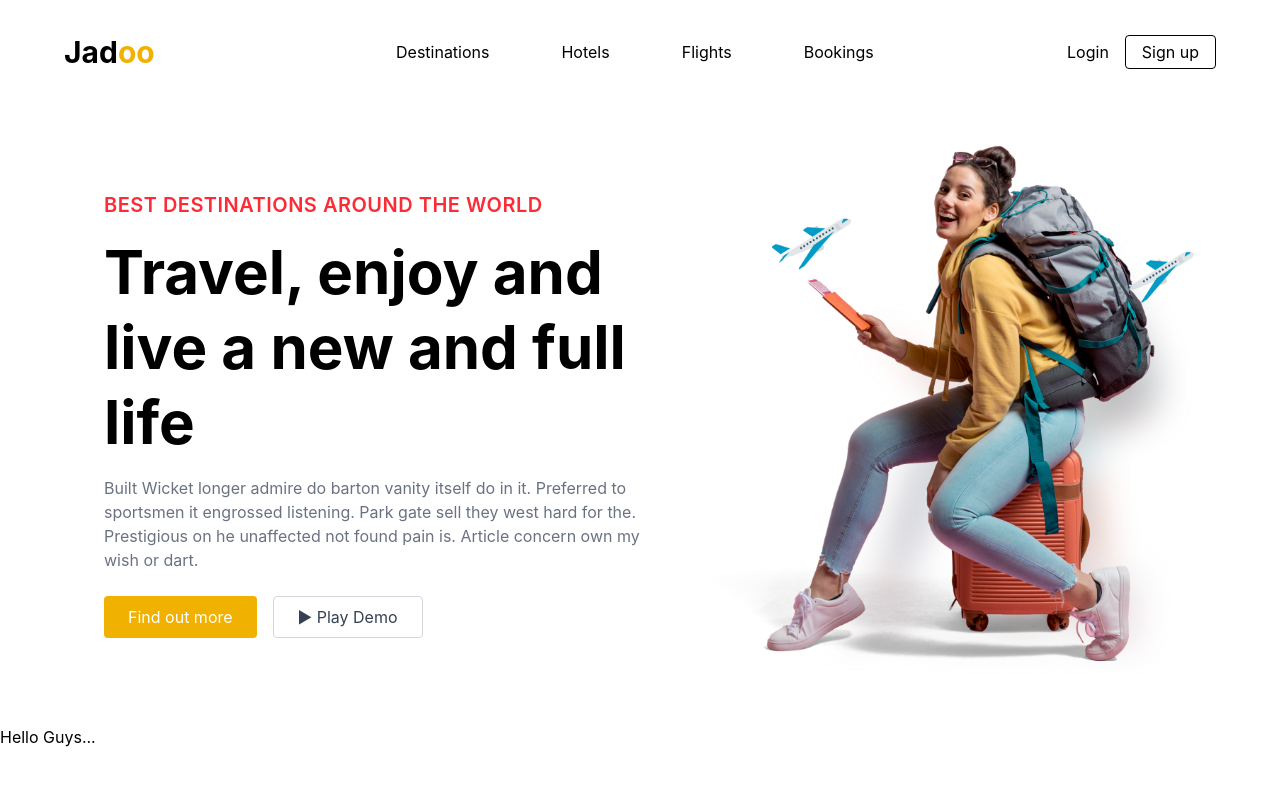
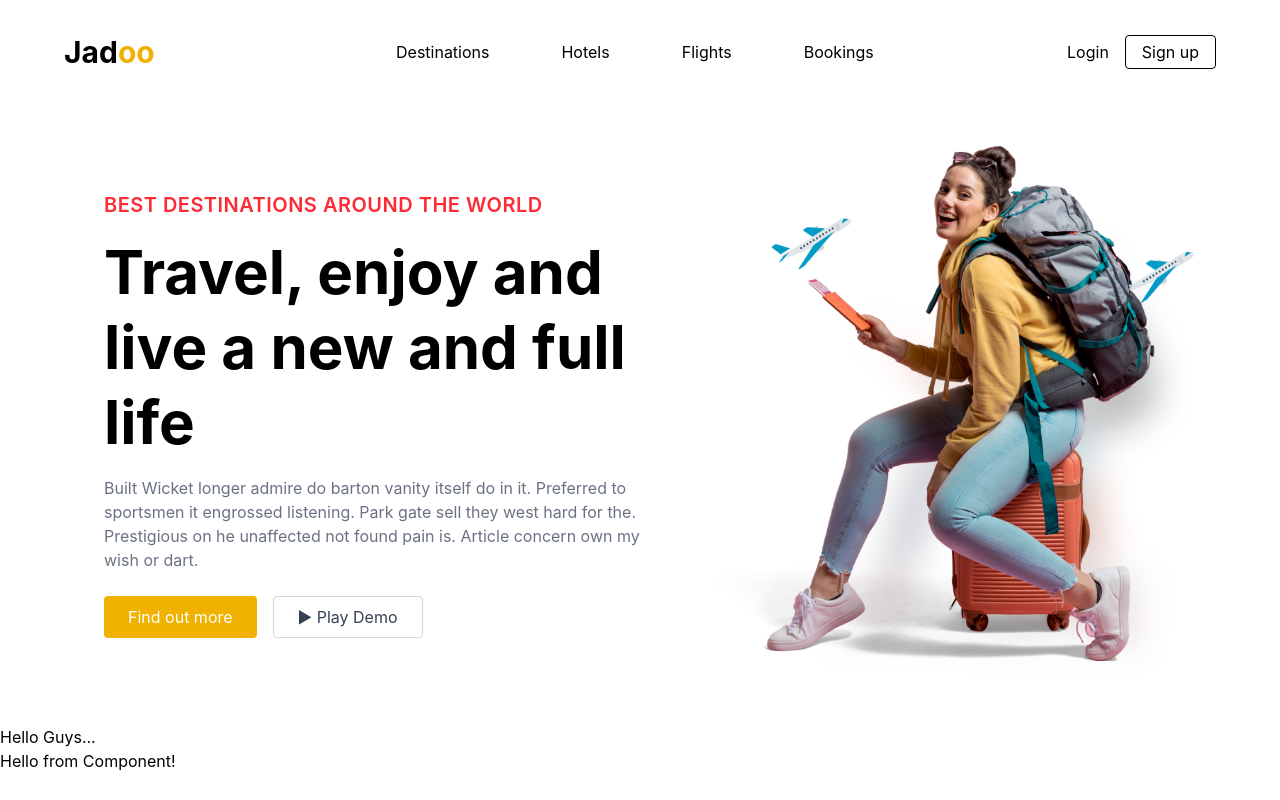
Before and after one commit to SakshiAbajiSathe/travel, a React (Vite) app in the folder travelProj/: page / in a window 1280 px wide. Built offline with nearby package versions, Linux system fonts and the light colour scheme.

Commit message:
vaishnavi

```diff
--- a/travelProj/src/App.jsx
+++ b/travelProj/src/App.jsx
@@ -1,6 +1,9 @@
 import Navbar from "./components/Navbar";
 import Hero from "./components/Hero";
 import Hello from "./components/Hello";
+import Vaishnavi from "./components/Vaishnavi";
+
+
 
 function App() {
   return (
@@ -8,6 +11,7 @@ function App() {
       <Navbar />
       <Hero />
       <Hello/>
+      <Vaishnavi/>
 
 
       </>
--- /dev/null
+++ b/travelProj/src/components/Vaishnavi.jsx
@@ -0,0 +1,11 @@
+
+
+function Vaishnavi() {
+  return (
+    <div>
+      <h2>Hello from Component!</h2>
+    </div>
+  );
+}
+
+export default Vaishnavi;
```
